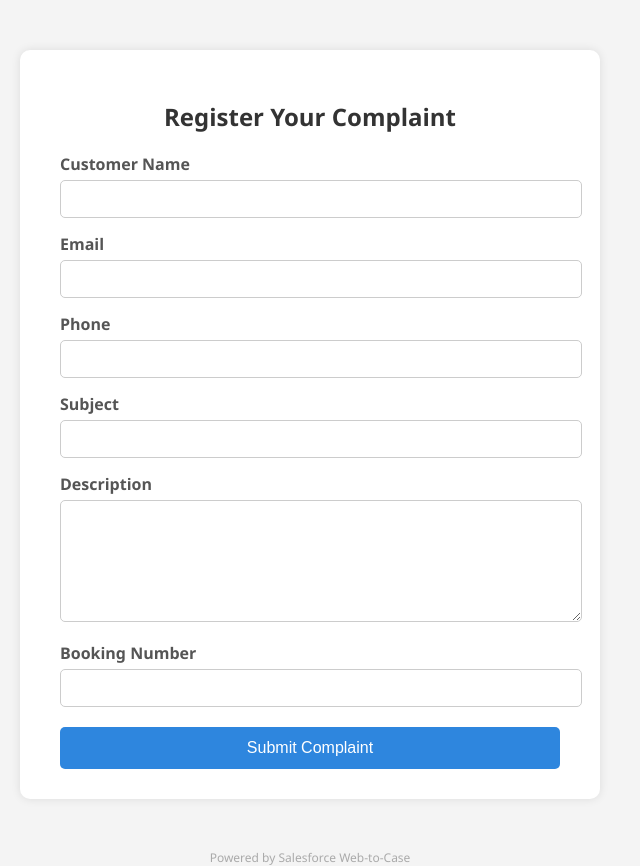
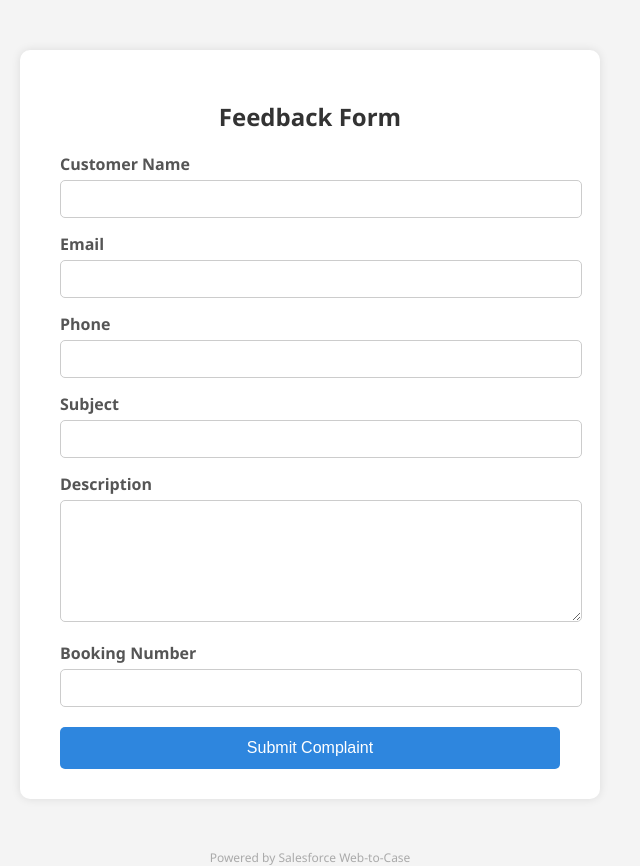
Before and after one commit to Varnikaj500/Hotel, a plain HTML site: page customer.html in a window 1280 px wide. Shown: the whole page, without its empty margins (330-970 px from the left). Drawn offline with Linux system fonts and the light colour scheme.

Commit message:
Update customer.html

```diff
--- a/customer.html
+++ b/customer.html
@@ -76,7 +76,7 @@
 <body>
 
 <div class="container">
-  <h2>Register Your Complaint</h2>
+  <h2>Feedback Form</h2>
 
   <form action="https://webto.salesforce.com/servlet/servlet.WebToCase?encoding=UTF-8&orgId=00DgL000003Nt25" method="POST">
     <input type="hidden" name="orgid" value="00DgL000003Nt25">
```
